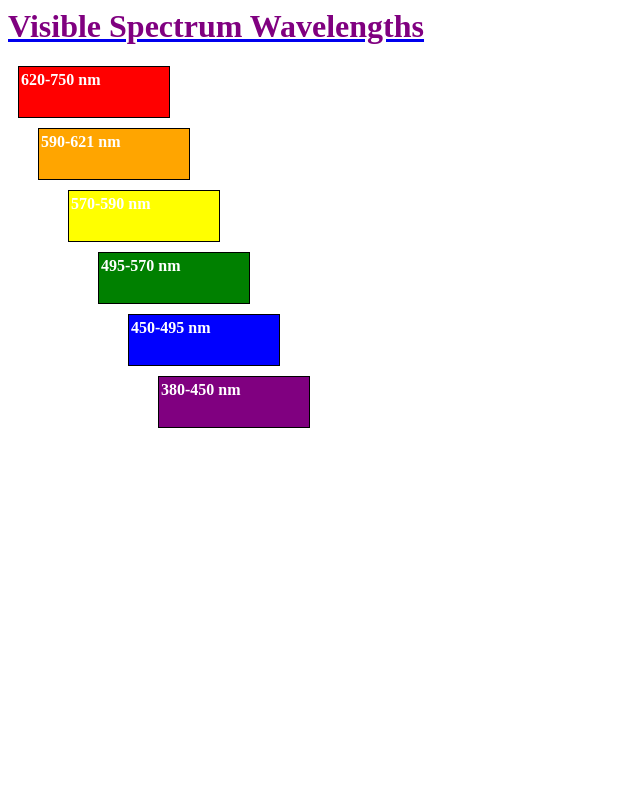
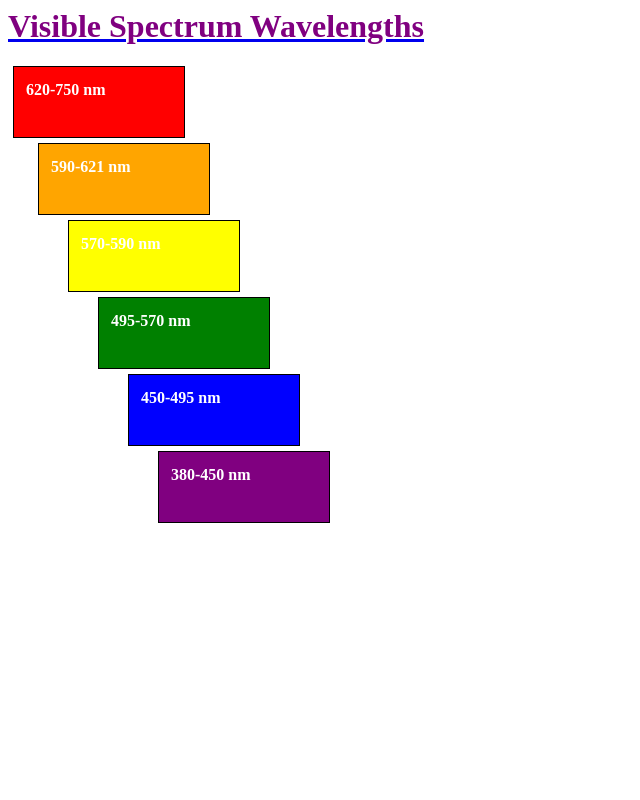
Before and after one commit to paula-c-schuler/codeup_2.dev, a PHP site: page /public/css_box_model.html in a window 1280 px wide. Shown: the whole page, without its empty margins (0-640 px from the left). Run offline with PHP 8.4, Linux system fonts and the light colour scheme.

Commit message:
Finished css_box_model.html conversion to border box model.

```diff
--- a/public/JS/calculator.js
+++ b/public/JS/calculator.js
@@ -15,10 +15,10 @@
     //THIS ITERATION ADDS A LISTENER TO EVERY BUTTON
     for (var i = 0; i < buttons.length; i++)
     {
-        buttons[i].addEventListener("click", listener, false);
+        buttons[i].addEventListener("click", buttonInputsPopulated, false);
     }
 
-    function listener (event)
+    function buttonInputsPopulated (event)
     {
         var value = this.value;
         if (this.value === "c")
--- a/public/css/box_model.css
+++ b/public/css/box_model.css
@@ -1,16 +1,30 @@
-/* EXERCISE 1.5.3 COMPLETE -  BOX POSITIONING WITH NO FLOATS ***
+/* EXERCISE 1.5.3 Box Model -  BOX POSITIONING WITH NO FLOATS
+ * EXERCISE 1.5.4 Box Sizing
 */
+
+html {
+    box-sizing: border-box;
+}
+*, *:before, *:after {
+    box-sizing: inherit;
+}
+
+body {
+	font-family: "Times New Roman";
+}
+
 h1{
 	color: purple;
 }
+
 div{
-	width: 150px;
-	height: 50px;
+	width: 172px;
+	height: 72px;
 	border: 1px solid black;
-	margin: 10px;
+	margin: 5px;
+	padding: 10px;
 }
 p{
-	font-weight: bold;
 	color: white;
 	margin-top: 4px;
 	margin-left: 2px;
--- a/public/css_box_model.html
+++ b/public/css_box_model.html
@@ -1,4 +1,5 @@
-<!-- EXERCISE 1.5.3 COMPLETE - BOX POSITIONING WITH NO FLOATS *** -->
+<!-- EXERCISE 1.5.3 Box Model - BOX POSITIONING WITH NO FLOATS *** -->
+<!-- EXERCISE 1.5.4 Box Sizing -->
 <html>
 <head>
 	<title>Box Model Exercise</title>
```
